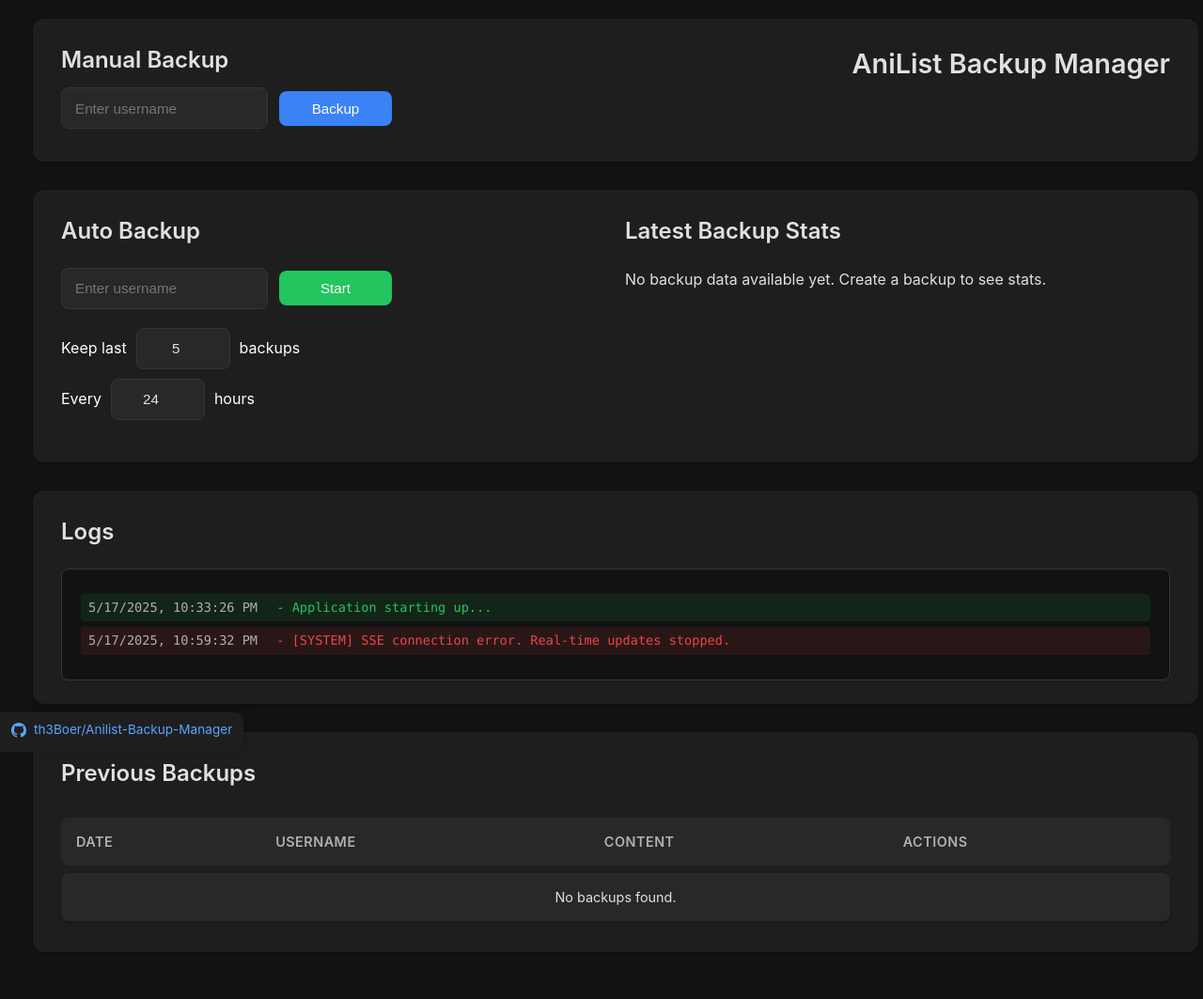
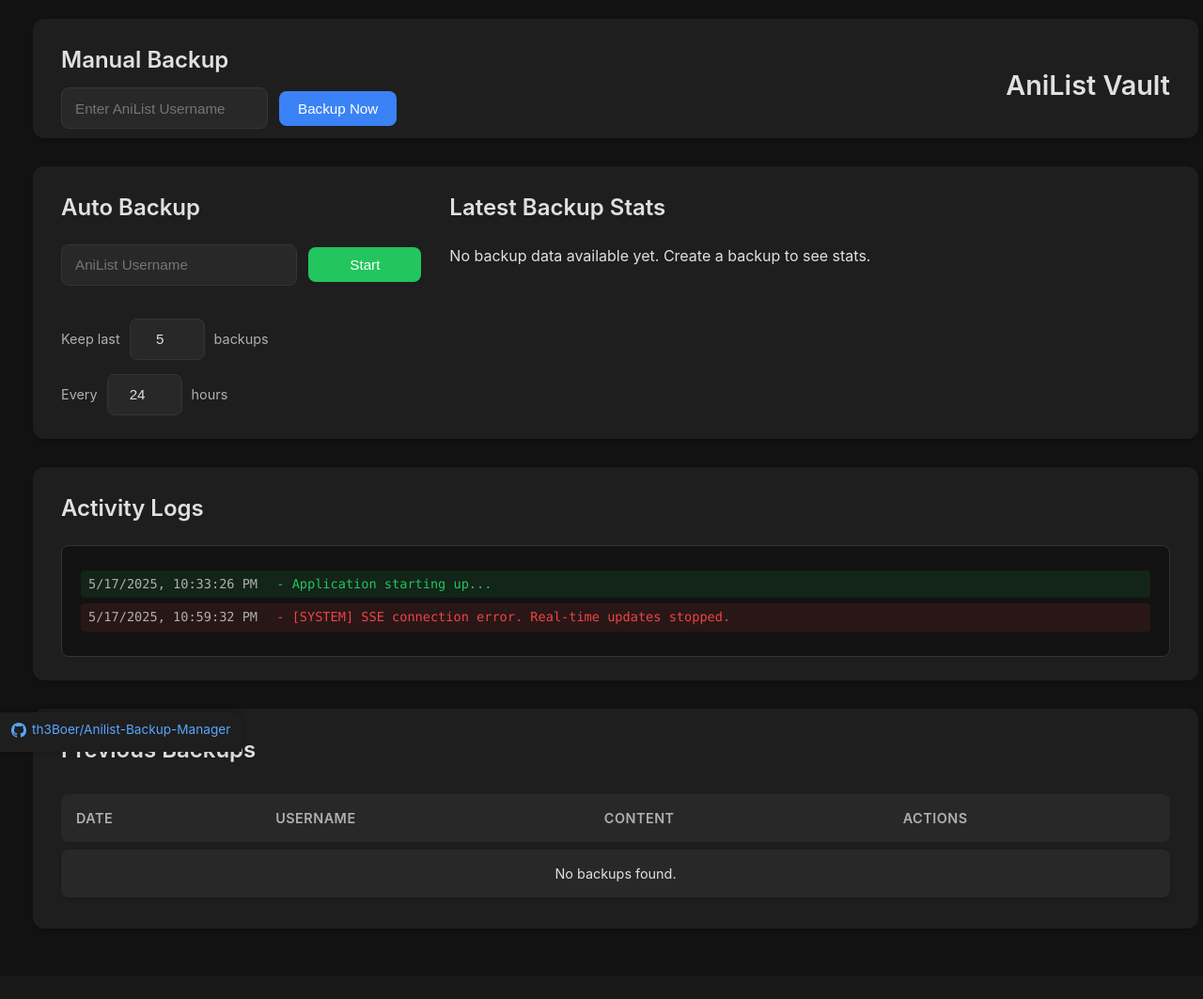
Before and after one commit to th3Boer/Anilist-Backup-Manager, a Flask app: page / in a window 1280 px wide. Shown: the whole page at 94% size. After the commit the page ends 955 px from the top, so only its background shows below. Run offline with Flask 3, Linux system fonts and the light colour scheme; data that the repository does not hold is empty.

Commit message:
Update index.html

```diff
--- a/src/templates/index.html
+++ b/src/templates/index.html
@@ -8,71 +8,67 @@
 </head>
 <body>
     <div class="container">
-        <div class="section">
-            <div style="display: flex; justify-content: space-between; align-items: flex-start; margin-bottom: 10px;">
-                <div>
-                    <h2 style="margin-bottom: 10px;">Manual Backup</h2>
-                    <div class="input-group" style="margin-bottom: 0;">
-                        <input type="text" placeholder="Enter username" id="manualUsername">
-                        <button class="btn-blue" onclick="manualBackup()">Backup</button>
-                    </div>
-                </div>
-                <div style="text-align: right;">
-                    <h1 style="margin: 0; font-size: 1.8rem;">AniList Backup Manager</h1>
+        <!-- Header Section -->
+        <div class="section section-header">
+            <div>
+                <h2 style="margin-bottom: 10px;">Manual Backup</h2>
+                <div class="input-group">
+                    <input type="text" placeholder="Enter AniList Username" id="manualUsername">
+                    <button class="btn-blue" onclick="manualBackup()">Backup Now</button>
                 </div>
             </div>
+            <h1 title="AniList Backup Manager">AniList Vault</h1> <!-- Titel leicht geändert für Kürze, oder original behalten -->
         </div>
 
+        <!-- Auto Backup & Latest Stats Section -->
         <div class="section">
-            <div style="display: flex; flex-wrap: wrap; justify-content: space-between; gap: 20px;">
-                <div style="flex: 1; min-width: 300px;">
+            <div style="display: flex; flex-wrap: wrap; justify-content: space-between; gap: 30px;">
+                <div style="flex: 1; min-width: 320px;"> <!-- Mindestbreite für bessere Umbrüche -->
                     <h2>Auto Backup</h2>
-                    <div class="input-group">
-                        <input type="text" placeholder="Enter username" id="autoUsername">
-                        <button id="autoBackupButton" class="btn-green" onclick="toggleAutoBackup()">Start</button>
-                    </div>
-                    <div class="input-group" style="align-items: flex-start; gap: 15px;">
-                        <div style="display: flex; flex-direction: column; gap: 10px;">
-                            <div style="display: flex; align-items: center; gap: 10px;">
-                                <span style="color: #ffffff; font-size: 1rem;">Keep last</span>
-                                <input type="number" id="keepLastBackups" style="width: 100px; margin: 0;" value="5">
-                                <span style="color: #ffffff; font-size: 1rem;">backups</span>
-                            </div>
-                            <div style="display: flex; align-items: center; gap: 10px;">
-                                <span style="color: #ffffff; font-size: 1rem;">Every</span>
-                                <input type="number" id="backupInterval" style="width: 100px; margin: 0;" value="24">
-                                <span style="color: #ffffff; font-size: 1rem;">hours</span>
-                            </div>
+                    <div class="auto-backup-controls">
+                        <div class="input-group"> <!-- Username und Start-Button -->
+                            <input type="text" placeholder="AniList Username" id="autoUsername" style="flex-grow: 1;">
+                            <button id="autoBackupButton" class="btn-green" onclick="toggleAutoBackup()">Start</button>
+                        </div>
+                        <div class="input-row">
+                            <span>Keep last</span>
+                            <input type="number" id="keepLastBackups" value="5">
+                            <span>backups</span>
+                        </div>
+                        <div class="input-row">
+                            <span>Every</span>
+                            <input type="number" id="backupInterval" value="24">
+                            <span>hours</span>
                         </div>
                     </div>
                 </div>
-                <div style="flex: 1; min-width: 300px;">
+                <div style="flex: 2; min-width: 400px;"> <!-- Mehr Platz für Stats -->
                     <h2>Latest Backup Stats</h2>
                     <div id="latestStatsOverview">
-                        <!-- Stats will be loaded here by JS -->
                         {% if latest_stats %}
                             <script>
-                                // Pass initial data to JS if available
                                 const initialLatestStats = {{ latest_stats | tojson }};
                             </script>
                         {% else %}
                             <script>
                                 const initialLatestStats = null;
                             </script>
-                            <p>No backup data available yet. Create a backup to see stats here.</p>
                         {% endif %}
+                        <!-- Stats werden hier von JS geladen -->
                     </div>
                 </div>
             </div>
         </div>
 
+        <!-- Logs Section -->
         <div class="section">
-            <h2>Logs</h2>
+            <h2>Activity Logs</h2>
             <div class="logs" id="logContainer">
-                <!-- Logs will be loaded here -->
+                <!-- Logs werden hier geladen -->
             </div>
         </div>
 
+        <!-- Previous Backups Section -->
         <div class="section">
             <h2>Previous Backups</h2>
             <table class="table">
@@ -85,7 +81,7 @@
                     </tr>
                 </thead>
                 <tbody id="backupsTableBody">
-                    <!-- Backups will be listed here -->
+                    <!-- Backups werden hier gelistet -->
                 </tbody>
             </table>
         </div>
@@ -94,27 +90,25 @@
     <!-- Stats Modal -->
     <div id="statsModal" class="modal">
         <div class="modal-content">
-            <span class="close" onclick="closeStatsModal()">×</span> <!-- Added onclick -->
+            <span class="close" onclick="closeStatsModal()">×</span>
             <h2>Detailed Statistics for <span id="statsModalUsername"></span></h2>
             <div id="statsContentContainer">
-                <!-- Detailed stats will be rendered here using new structure -->
+                <!-- Detaillierte Statistiken werden hier gerendert -->
             </div>
         </div>
     </div>
 
     <!-- GitHub Footer -->
     <div class="github-footer">
-        <a href="https://github.com/th3Boer/Anilist-Backup-Manager" target="_blank"
-           style="display: inline-flex; align-items: center; gap: 8px; text-decoration: none; color: #58a6ff;">
-            <svg height="16" width="16" viewBox="0 0 16 16" style="fill: currentColor;">
+        <a href="https://github.com/th3Boer/Anilist-Backup-Manager" target="_blank">
+            <svg height="16" width="16" viewBox="0 0 16 16">
                 <path d="M8 0C3.58 0 0 3.58 0 8c0 3.54 2.29 6.53 5.47 7.59.4.07.55-.17.55-.38 0-.19-.01-.82-.01-1.49-2.01.37-2.53-.49-2.69-.94-.09-.23-.48-.94-.82-1.13-.28-.15-.68-.52-.01-.53.63-.01 1.08.58 1.23.82.72 1.21 1.87.87 2.33.66.07-.52.28-.87.51-1.07-1.78-.2-3.64-.89-3.64-3.95 0-.87.31-1.59.82-2.15-.08-.2-.36-1.02.08-2.12 0 0 .67-.21 2.2.82.64-.18 1.32-.27 2-.27.68 0 1.36.09 2 .27 1.53-1.04 2.2-.82 2.2-.82.44 1.1.16 1.92.08 2.12.51.56.82 1.27.82 2.15 0 3.07-1.87 3.75-3.65 3.95.29.25.54.73.54 1.48 0 1.07-.01 1.93-.01 2.2 0 .21.15.46.55.38A8.013 8.013 0 0016 8c0-4.42-3.58-8-8-8z"></path>
             </svg>
-            th3Boer/Anilist-Backup-Manager
+            <span>th3Boer/Anilist-Backup-Manager</span>
         </a>
     </div>
-    <!-- Add this script block at the end of your body -->
+
     <script>
-        // Make initialLatestStats globally available if passed from template
         window.initialLatestStats = typeof initialLatestStats !== 'undefined' ? initialLatestStats : null;
     </script>
     <script src="{{ url_for('static', filename='js/main.js') }}"></script>
```
